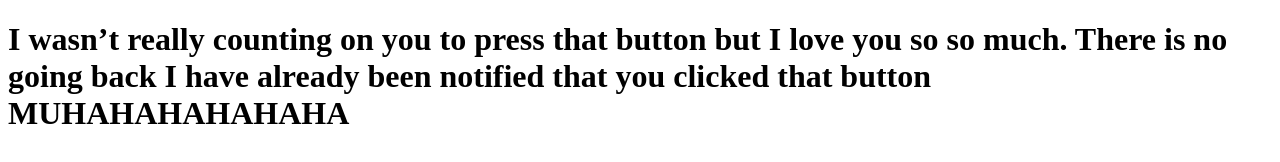
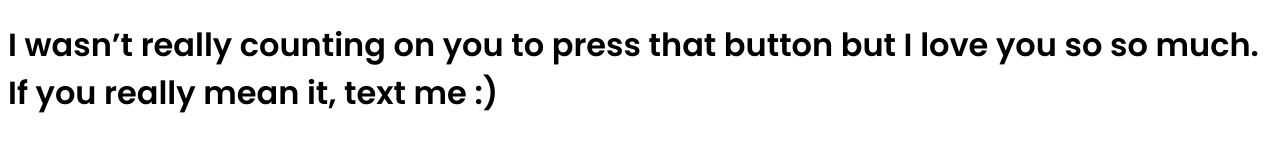
Before and after one commit to portal112/formypookie, a plain HTML site: page she-said-yes.html in a window 1280 px wide. Drawn offline with Linux system fonts and the light colour scheme.

Commit message:
Update she-said-yes.html

```diff
--- a/she-said-yes.html
+++ b/she-said-yes.html
@@ -3,9 +3,17 @@
 <head>
     <meta charset="UTF-8">
     <meta name="viewport" content="width=device-width, initial-scale=1.0">
-    <title>She Said Yes</title>
+    <title>IDC I Still Love You</title>
+    <link rel="preconnect" href="https://fonts.googleapis.com">
+    <link rel="preconnect" href="https://fonts.gstatic.com" crossorigin>
+    <link href="https://fonts.googleapis.com/css2?family=Poppins:wght@400;600&display=swap" rel="stylesheet">
+    <style>
+        body {
+            font-family: 'Poppins', sans-serif;
+        }
+    </style>
 </head>
 <body>
-    <h1>I wasn’t really counting on you to press that button but I love you so so much. There is no going back I have already been notified that you clicked that button MUHAHAHAHAHAHA</h1>
+    <h1>I wasn’t really counting on you to press that button but I love you so so much. If you really mean it, text me :)</h1>
 </body>
 </html>
```
